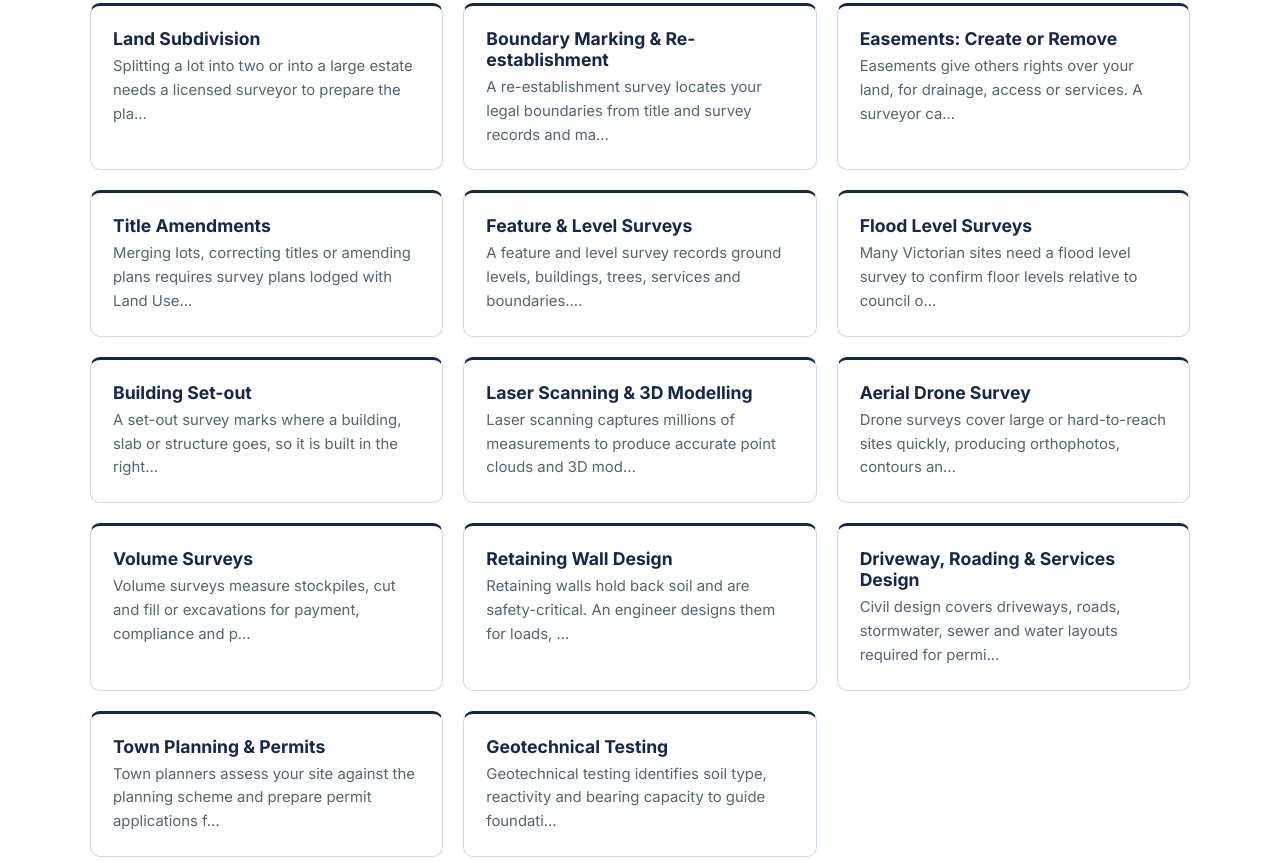
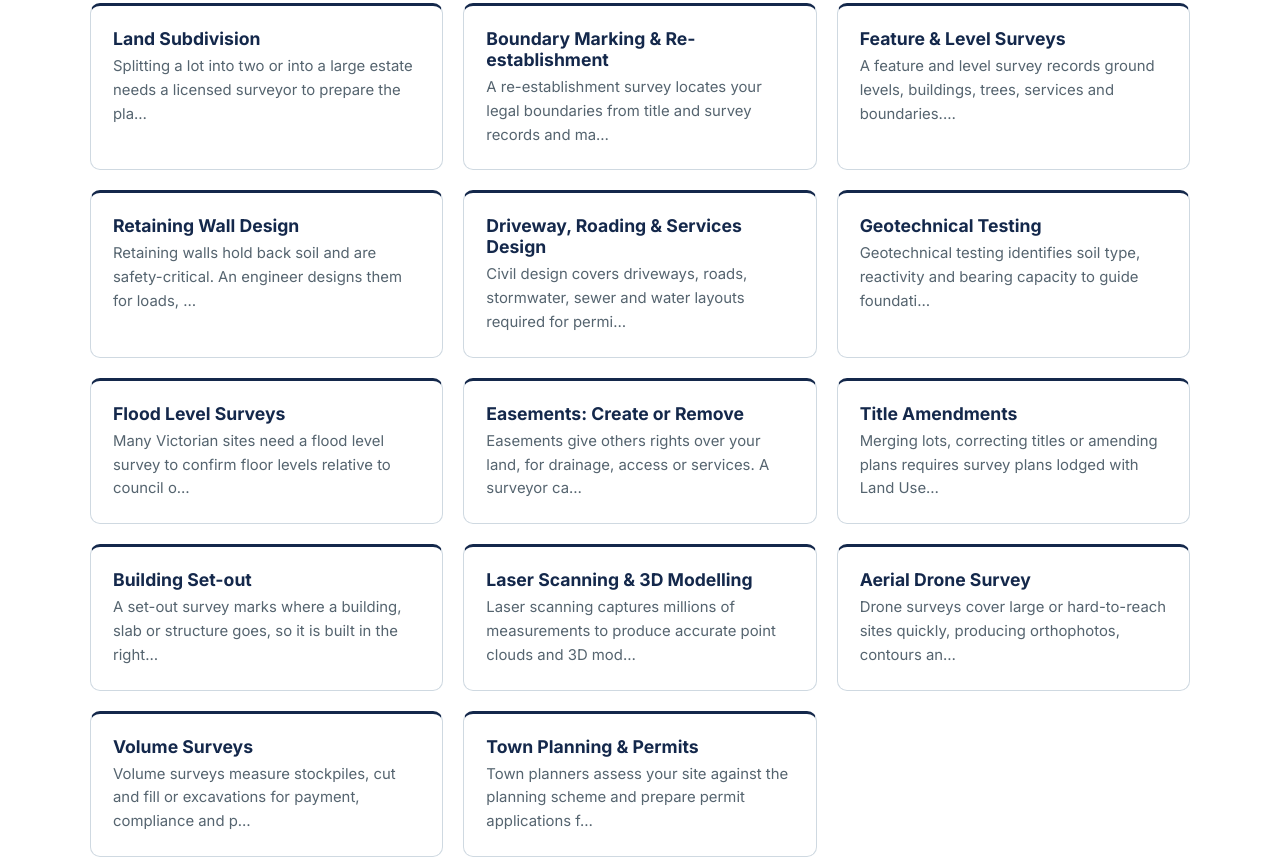
Before and after one commit to SalsaUs/LDC-Upload, a plain HTML site: page index.html in a window 1280 px wide. Shown: the part 1057-1920 px from the top of the page. Drawn offline with Linux system fonts and the light colour scheme.

Commit message:
Update service links and descriptions in index.html
New Order

```diff
--- a/index.html
+++ b/index.html
@@ -187,75 +187,77 @@
 
         <div class="grid svc-cards">
 
-          <a class="tile" href="./services/land-subdivision/">
+          <a class="tile" href="./services/land-subdivision/"> <!-- 1 -->
             <h3>Land Subdivision</h3>
             <p>Splitting a lot into two or into a large estate needs a licensed surveyor to prepare the pla…</p>
           </a>
 
-          <a class="tile" href="./services/boundary-marking-disputes/">
+          <a class="tile" href="./services/boundary-marking-disputes/"> <!-- 2 -->
             <h3>Boundary Marking & Re-establishment</h3>
             <p>A re-establishment survey locates your legal boundaries from title and survey records and ma…</p>
           </a>
 
-          <a class="tile" href="./services/easements/">
+          <a class="tile" href="./services/feature-and-level-survey/"> <!-- 3 -->
+            <h3>Feature & Level Surveys</h3>
+            <p>A feature and level survey records ground levels, buildings, trees, services and boundaries.…</p>
+          </a>
+
+          <a class="tile" href="./services/retaining-wall-design/"> <!-- 4 -->
+            <h3>Retaining Wall Design</h3>
+            <p>Retaining walls hold back soil and are safety-critical. An engineer designs them for loads, …</p>
+          </a>
+
+          <a class="tile" href="./services/driveway-roading-services-design/"> <!-- 5 -->
+            <h3>Driveway, Roading & Services Design</h3>
+            <p>Civil design covers driveways, roads, stormwater, sewer and water layouts required for permi…</p>
+          </a>
+
+          <a class="tile" href="./services/geotechnical-testing/"> <!-- 6 -->
+            <h3>Geotechnical Testing</h3>
+            <p>Geotechnical testing identifies soil type, reactivity and bearing capacity to guide foundati…</p>
+          </a>
+
+          <a class="tile" href="./services/flood-level-survey/"> <!-- 7 -->
+            <h3>Flood Level Surveys</h3>
+            <p>Many Victorian sites need a flood level survey to confirm floor levels relative to council o…</p>
+          </a>
+
+          <a class="tile" href="./services/easements/"> <!-- 8 -->
             <h3>Easements: Create or Remove</h3>
             <p>Easements give others rights over your land, for drainage, access or services. A surveyor ca…</p>
           </a>
 
-          <a class="tile" href="./services/title-amendments/">
+          <a class="tile" href="./services/title-amendments/"> <!-- 9 -->
             <h3>Title Amendments</h3>
             <p>Merging lots, correcting titles or amending plans requires survey plans lodged with Land Use…</p>
           </a>
 
-          <a class="tile" href="./services/feature-and-level-survey/">
-            <h3>Feature & Level Surveys</h3>
-            <p>A feature and level survey records ground levels, buildings, trees, services and boundaries.…</p>
-          </a>
-
-          <a class="tile" href="./services/flood-level-survey/">
-            <h3>Flood Level Surveys</h3>
-            <p>Many Victorian sites need a flood level survey to confirm floor levels relative to council o…</p>
-          </a>
-
-          <a class="tile" href="./services/building-set-out/">
+          <a class="tile" href="./services/building-set-out/"> <!-- 10 -->
             <h3>Building Set-out</h3>
             <p>A set-out survey marks where a building, slab or structure goes, so it is built in the right…</p>
           </a>
 
-          <a class="tile" href="./services/laser-scanning-3d-modelling/">
+          <a class="tile" href="./services/laser-scanning-3d-modelling/"> <!-- 11 -->
             <h3>Laser Scanning & 3D Modelling</h3>
             <p>Laser scanning captures millions of measurements to produce accurate point clouds and 3D mod…</p>
           </a>
 
-          <a class="tile" href="./services/aerial-drone-survey/">
+          <a class="tile" href="./services/aerial-drone-survey/"> <!-- 12 -->
             <h3>Aerial Drone Survey</h3>
             <p>Drone surveys cover large or hard-to-reach sites quickly, producing orthophotos, contours an…</p>
           </a>
 
-          <a class="tile" href="./services/volume-surveys/">
+          <a class="tile" href="./services/volume-surveys/"> <!-- 13 -->
             <h3>Volume Surveys</h3>
             <p>Volume surveys measure stockpiles, cut and fill or excavations for payment, compliance and p…</p>
           </a>
 
-          <a class="tile" href="./services/retaining-wall-design/">
-            <h3>Retaining Wall Design</h3>
-            <p>Retaining walls hold back soil and are safety-critical. An engineer designs them for loads, …</p>
-          </a>
-
-          <a class="tile" href="./services/driveway-roading-services-design/">
-            <h3>Driveway, Roading & Services Design</h3>
-            <p>Civil design covers driveways, roads, stormwater, sewer and water layouts required for permi…</p>
-          </a>
-
-          <a class="tile" href="./services/town-planning-permits/">
+          <a class="tile" href="./services/town-planning-permits/"> <!-- 14 -->
             <h3>Town Planning & Permits</h3>
             <p>Town planners assess your site against the planning scheme and prepare permit applications f…</p>
           </a>
 
-          <a class="tile" href="./services/geotechnical-testing/">
-            <h3>Geotechnical Testing</h3>
-            <p>Geotechnical testing identifies soil type, reactivity and bearing capacity to guide foundati…</p>
-          </a>
+
 
         </div>
       </div>
```
